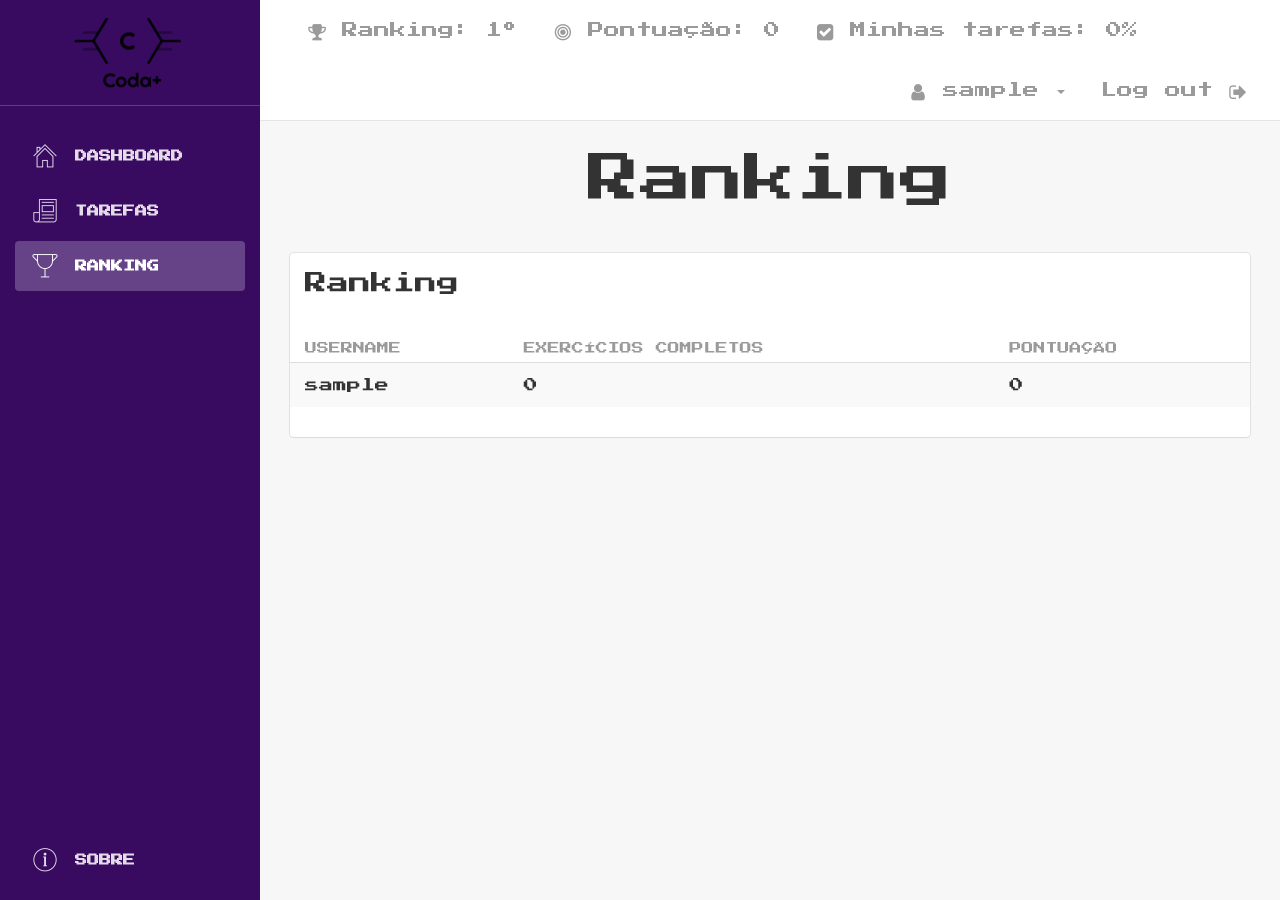
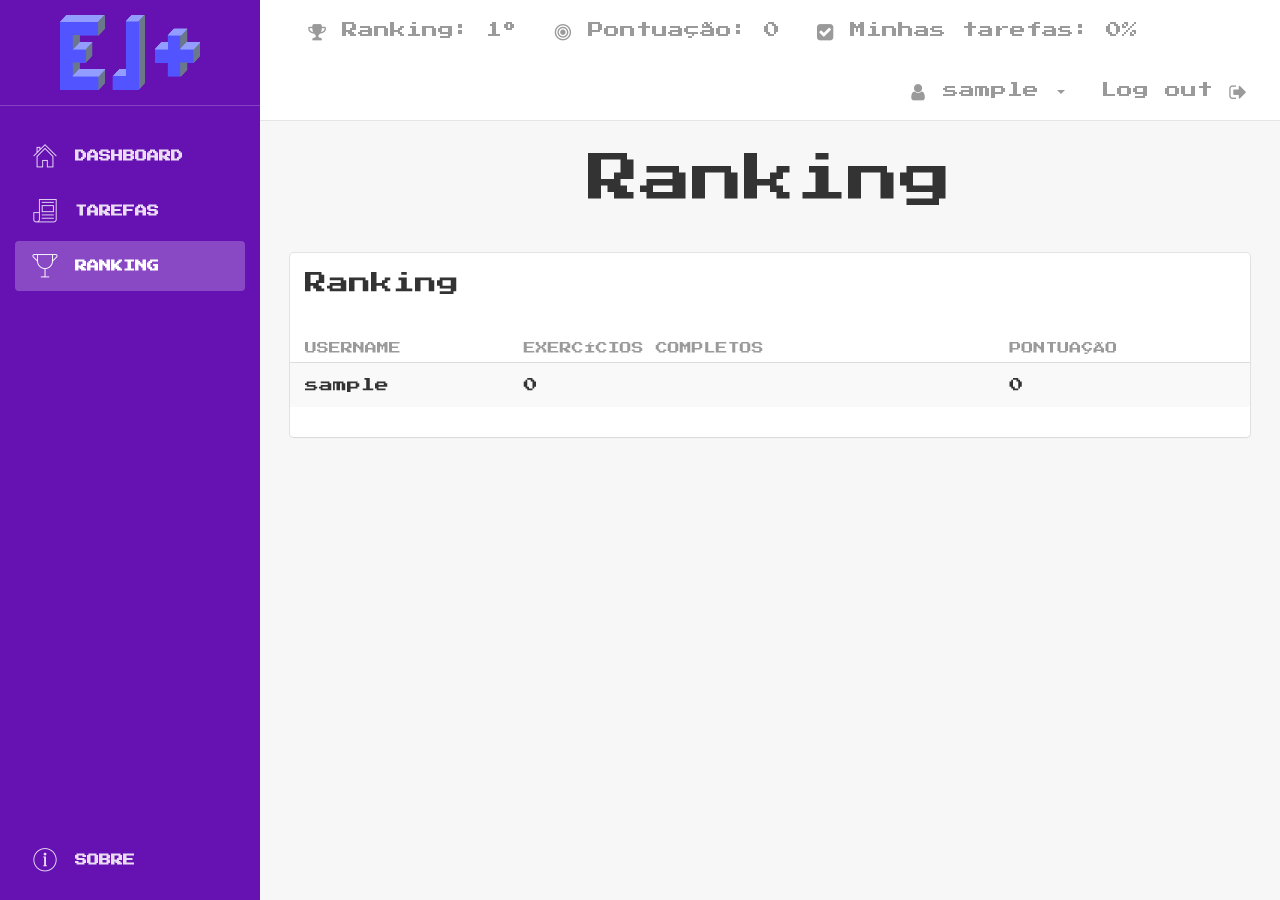
Before and after one commit to ElmarRoberto/EJMais, a Django app: page /en/ranking/ranking/ in a window 1280 px wide. Run offline with Django 3.2, Linux system fonts and the light colour scheme; the visitor is signed in with stand-in values (Sample User, id 1); data comes from the database, SQL or seed files in the repository; data that the repository does not hold is empty; parts of the project's set-up code (start-up, migrations or seed data) failed here and were passed over; some libraries are stand-ins or nearby versions.

Commit message:
Change style

```diff
--- a/CodaMais/static/general/css/light-bootstrap-dashboard.css
+++ b/CodaMais/static/general/css/light-bootstrap-dashboard.css
@@ -245,7 +245,7 @@ input:focus {
   overflow: hidden;
   width: 260px;
   z-index: 4;
-  background-color: #380B61;
+  background-color: #6612B2;
 }
 .sidebar .sidebar-background {
   position: absolute;
```
Also changed, not shown: CodaMais/static/logo/logo.png.
